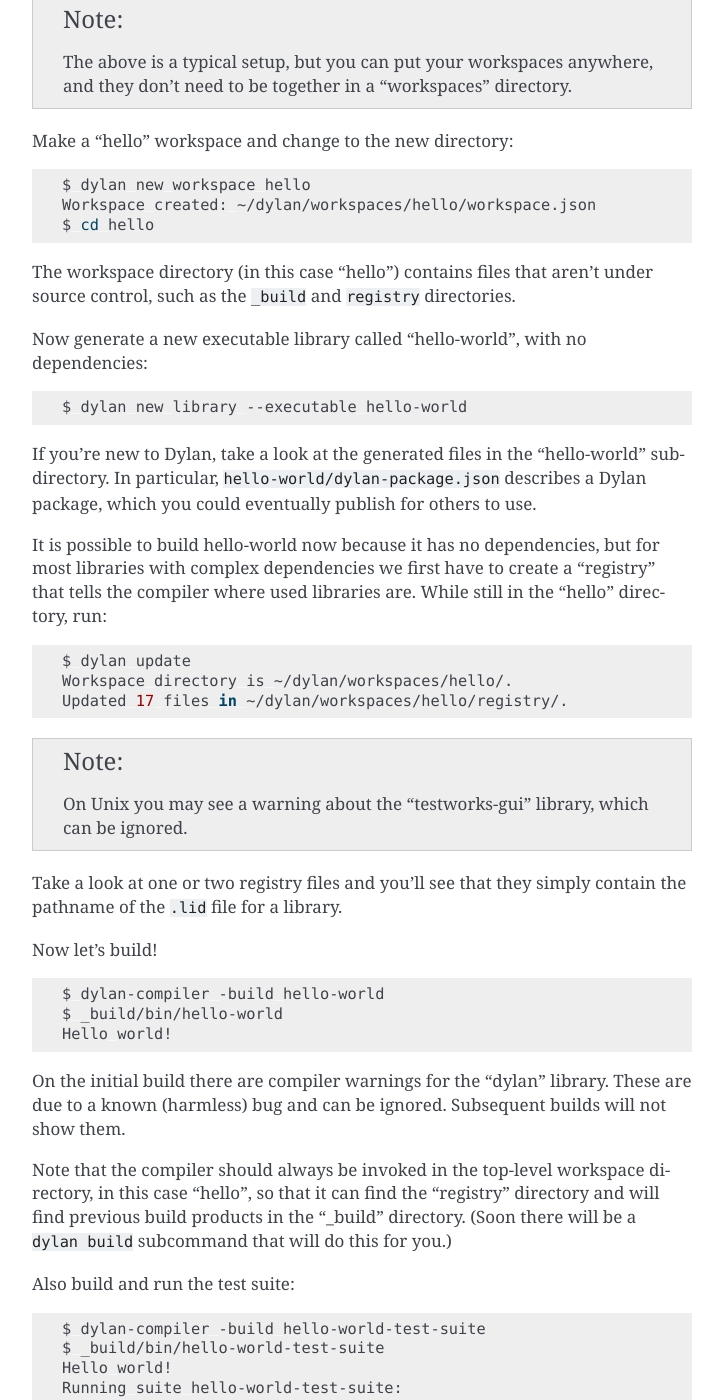
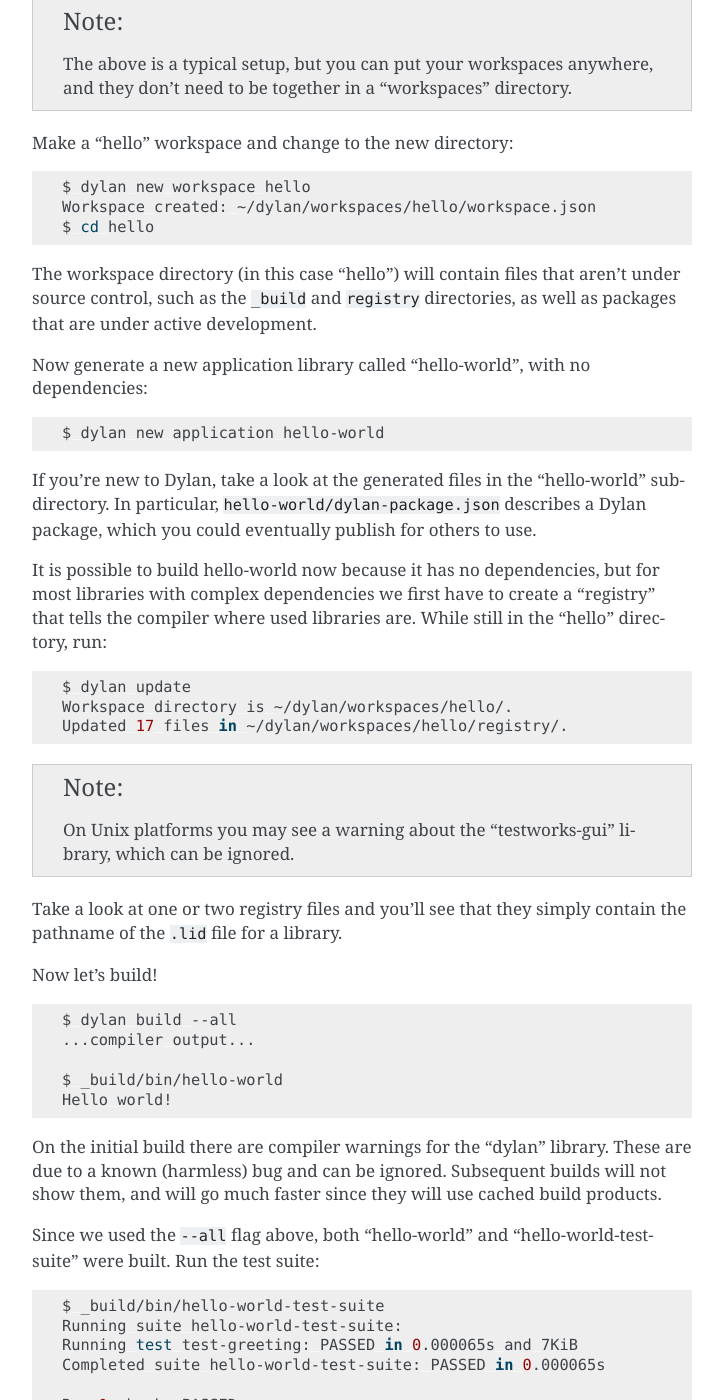
Before and after one commit to dylan-lang/dylan-tool, a Sphinx documentation site: the page built from documentation/source/index.rst, in a window 1280 px wide and 1400 px high, scrolled down 2962 px. Shown: the whole window, without its empty margins (388-1111 px from the left). Built offline with Sphinx 7.4.7, drawn with Linux system fonts in a browser that asks for light colours; some of the changed text lies outside the part shown.

Commit message:
Various documentation updates

```diff
--- a/documentation/source/index.rst
+++ b/documentation/source/index.rst
@@ -1,8 +1,8 @@
 .. highlight:: shell
 
-***************************
-The dylan Command-line Tool
-***************************
+*******************************
+The ``dylan`` Command-line Tool
+*******************************
 
 The ``dylan`` command-line tool provides a number of subcommands to simplify
 the management of Dylan workspaces and package dependencies, eliminates the
@@ -100,8 +100,8 @@ Hello World
 This section shows how to
 
 * create a workspace
-* create a hello-world library and its test suite
-* generate a registry for the compiler
+* create a hello-world application and its test suite
+* generate a registry for the compiler to locate libraries
 * build hello-world and its test suite
 * add a new dependency to your package file
 
@@ -121,13 +121,14 @@ Make a "hello" workspace and change to the new directory::
     Workspace created: ~/dylan/workspaces/hello/workspace.json
     $ cd hello
 
-The workspace directory (in this case "hello") contains files that aren't
-under source control, such as the ``_build`` and ``registry`` directories.
+The workspace directory (in this case "hello") will contain files that aren't
+under source control, such as the ``_build`` and ``registry`` directories,
+as well as packages that are under active development.
 
-Now generate a new executable library called "hello-world", with no
+Now generate a new application library called "hello-world", with no
 dependencies::
 
-    $ dylan new library --executable hello-world
+    $ dylan new application hello-world
 
 If you're new to Dylan, take a look at the generated files in the "hello-world"
 subdirectory. In particular, ``hello-world/dylan-package.json`` describes a
@@ -142,42 +143,39 @@ directory, run::
     Workspace directory is ~/dylan/workspaces/hello/.
     Updated 17 files in ~/dylan/workspaces/hello/registry/.
 
-.. note:: On Unix you may see a warning about the "testworks-gui" library,
-          which can be ignored.
+.. note:: On Unix platforms you may see a warning about the "testworks-gui"
+          library, which can be ignored.
 
 Take a look at one or two registry files and you'll see that they simply
 contain the pathname of the ``.lid`` file for a library.
 
 Now let's build! ::
 
-    $ dylan-compiler -build hello-world
+    $ dylan build --all
+    ...compiler output...
+
     $ _build/bin/hello-world
     Hello world!
 
 On the initial build there are compiler warnings for the "dylan" library. These
 are due to a known (harmless) bug and can be ignored. Subsequent builds will
-not show them.
+not show them, and will go much faster since they will use cached build
+products.
 
-Note that the compiler should always be invoked in the top-level workspace
-directory, in this case "hello", so that it can find the "registry" directory
-and will find previous build products in the "_build" directory. (Soon there
-will be a ``dylan build`` subcommand that will do this for you.)
+Since we used the ``--all`` flag above, both "hello-world" and
+"hello-world-test-suite" were built. Run the test suite::
 
-Also build and run the test suite::
-
-    $ dylan-compiler -build hello-world-test-suite
     $ _build/bin/hello-world-test-suite
-    Hello world!
     Running suite hello-world-test-suite:
-    Running test test-greeting: PASSED in 0.000118s and 7KiB
-    Completed suite hello-world-test-suite: PASSED in 0.000118s
+    Running test test-greeting: PASSED in 0.000065s and 7KiB
+    Completed suite hello-world-test-suite: PASSED in 0.000065s
 
     Ran 1 check: PASSED
     Ran 1 test: PASSED
-    PASSED in 0.000118 seconds
+    PASSED in 0.000065 seconds
 
 Now let's add a new dependency to our library. Let's say we want to ``use
-base64`` in our "library.dylan" file. The compiler finds libraries via the
+base64`` in our ``library.dylan`` file. The compiler finds libraries via the
 registry, but there is no "base64" registry file. To fix this, edit
 ``hello-world/dylan-package.json`` to add the dependency. Change this::
 
@@ -226,7 +224,7 @@ Global Options
 ==============
 
 Note that global command line options must be specified between "dylan" and the
-first subcommand name. Example: ``dylan --debug new library --executable my-lib``
+first subcommand name. Example: ``dylan --debug build --all``
 
 ``--debug``
   Disables error handling so that when an error occurs the debugger will be
@@ -593,12 +592,7 @@ update it, and build the test suite::
    $ cd dt
    $ git clone --recursive https://github.com/dylan-lang/dylan-tool
    $ dylan update
-   $ dylan-compiler -build dylan-tool-test-suite
-
-Note that ``dylan-compiler`` must always be invoked in the workspace directory
-so that it can find the ``registry`` directory. (This will be easier when the
-``dylan build`` command is implemented since it will ensure the compiler is
-invoked in the right environment.)
+   $ dylan build dylan-tool-test-suite
 
 
 .. index::
```
Also changed, not shown: other parts of documentation/source/index.rst (+9 -8 lines).
